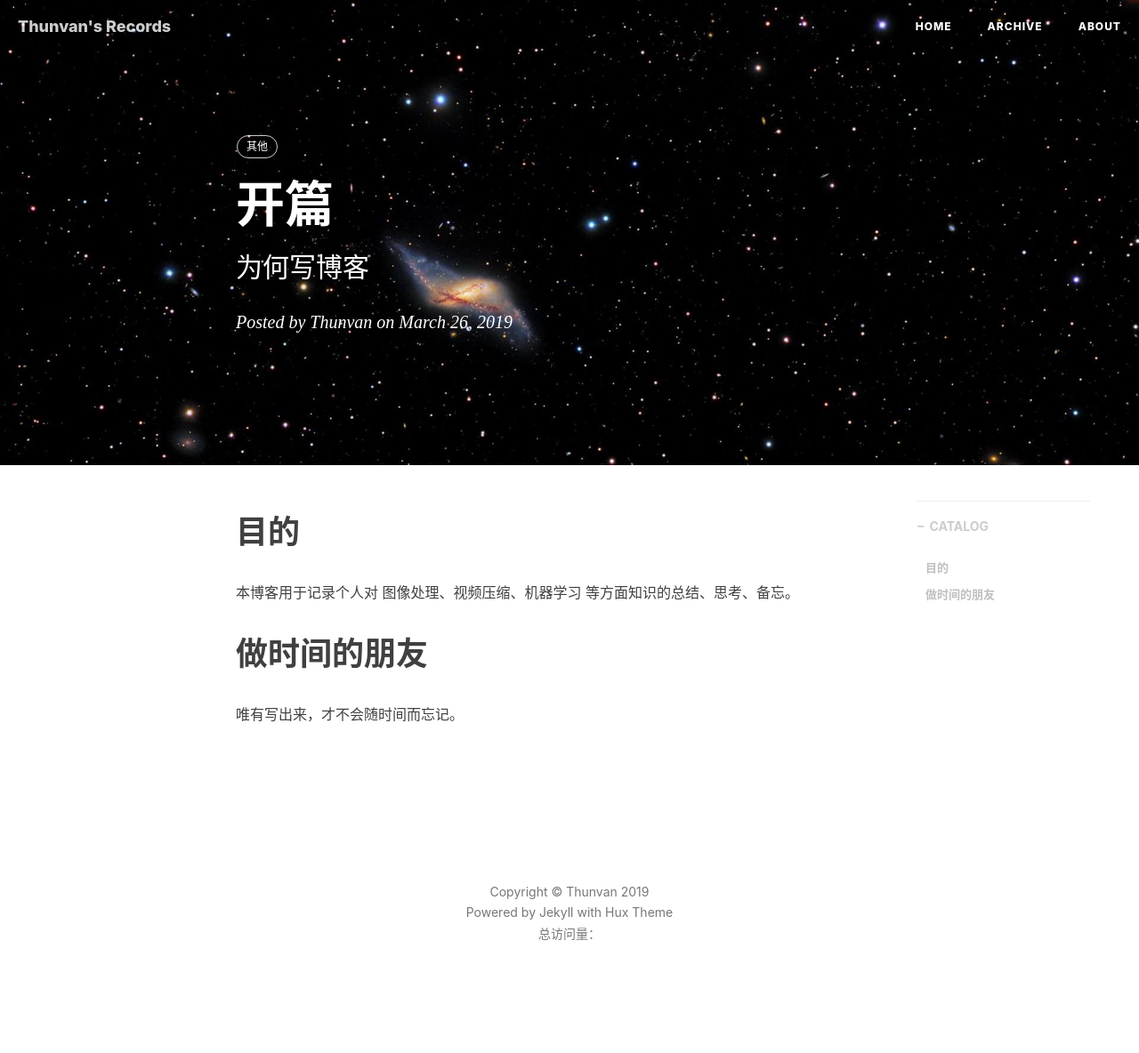
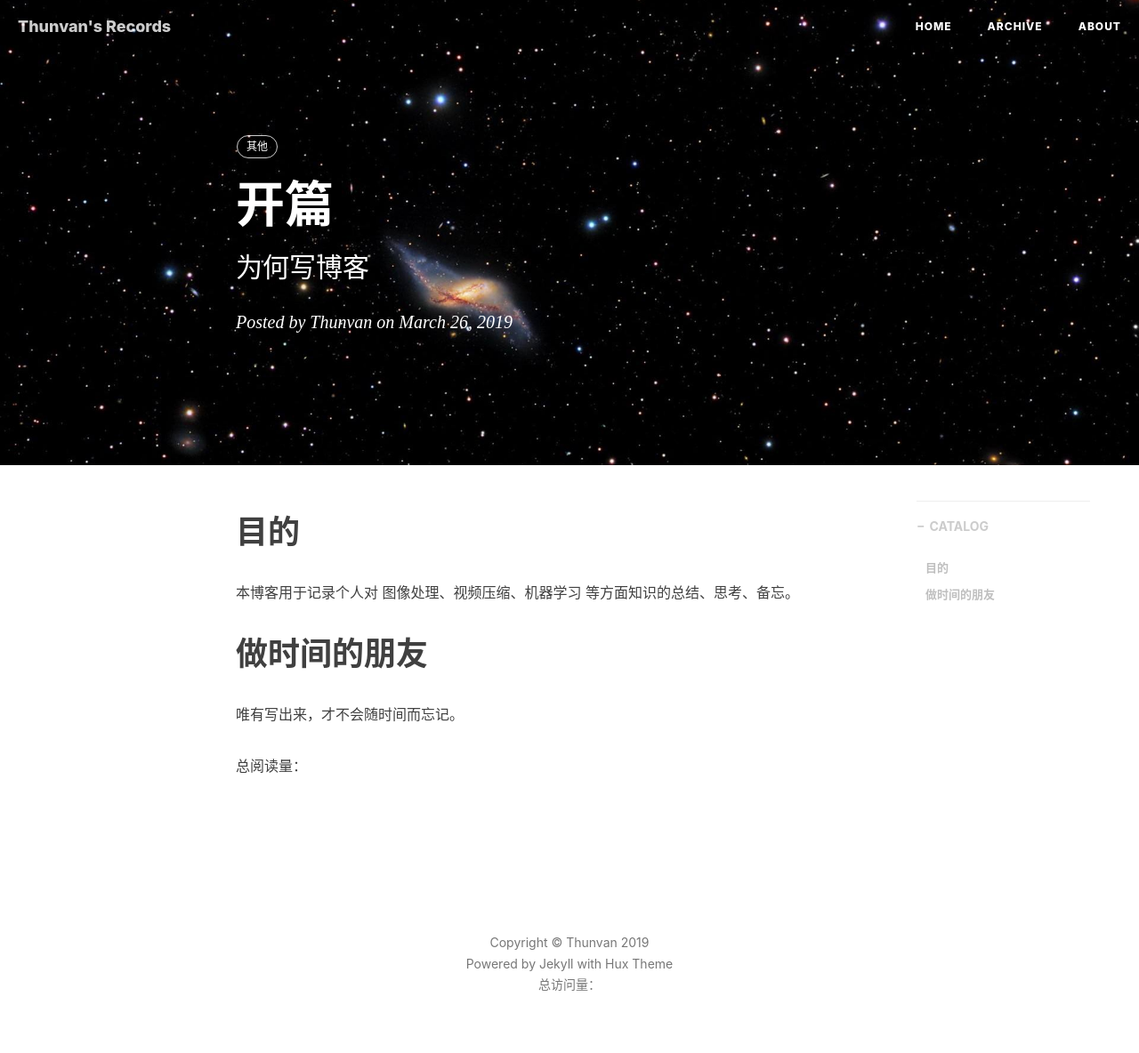
Before and after one commit to Thunvan/Thunvan.github.io, a Jekyll site: the page built from _posts/2019-03-26-first-blog.md, in a window 1280 px wide. Shown: the whole page at 89% size. Built offline with Jekyll 4.4.1, drawn with Linux system fonts in a browser that asks for light colours; nearby versions of some CDN libraries; comment, search, counter and statistics services are not loaded; before the commit the page ends 1127 px from its top, so only the background shows below that.

Commit message:
add busuanzi pv count

```diff
--- a/_includes/footer.html
+++ b/_includes/footer.html
@@ -11,9 +11,11 @@
                     <br>
                     Powered by Jekyll with Hux Theme
                     <br>
+                    {% if site.busuanzi-open %}
                     <span id="busuanzi_container_site_uv">
                     总访问量： <span id="busuanzi_value_site_uv"></span>
                     </span>
+                    {% endif %}
                 </p>
             </div>
         </div>
--- a/_layouts/post.html
+++ b/_layouts/post.html
@@ -30,6 +30,14 @@ layout: default
                 {% endif %}
 
 				{{ content }}
+
+                <p class="Page View">
+                    {% if site.busuanzi-open %}
+                    <span id="busuanzi_container_page_pv">
+                    总阅读量： <span id="busuanzi_value_page_pv"></span>
+                    </span>
+                    {% endif %}
+                </p>
 
                 <hr style="visibility: hidden;">
                 <ul class="pager">
```
